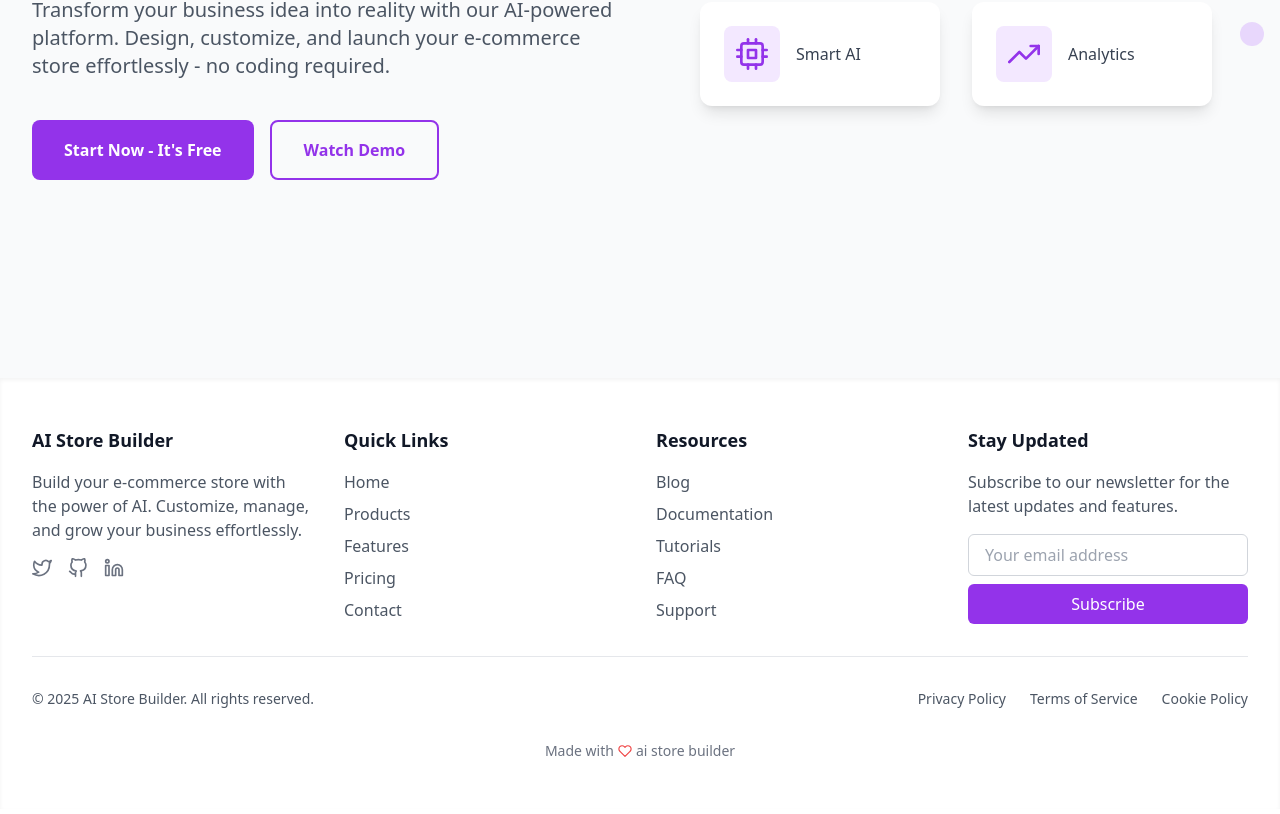
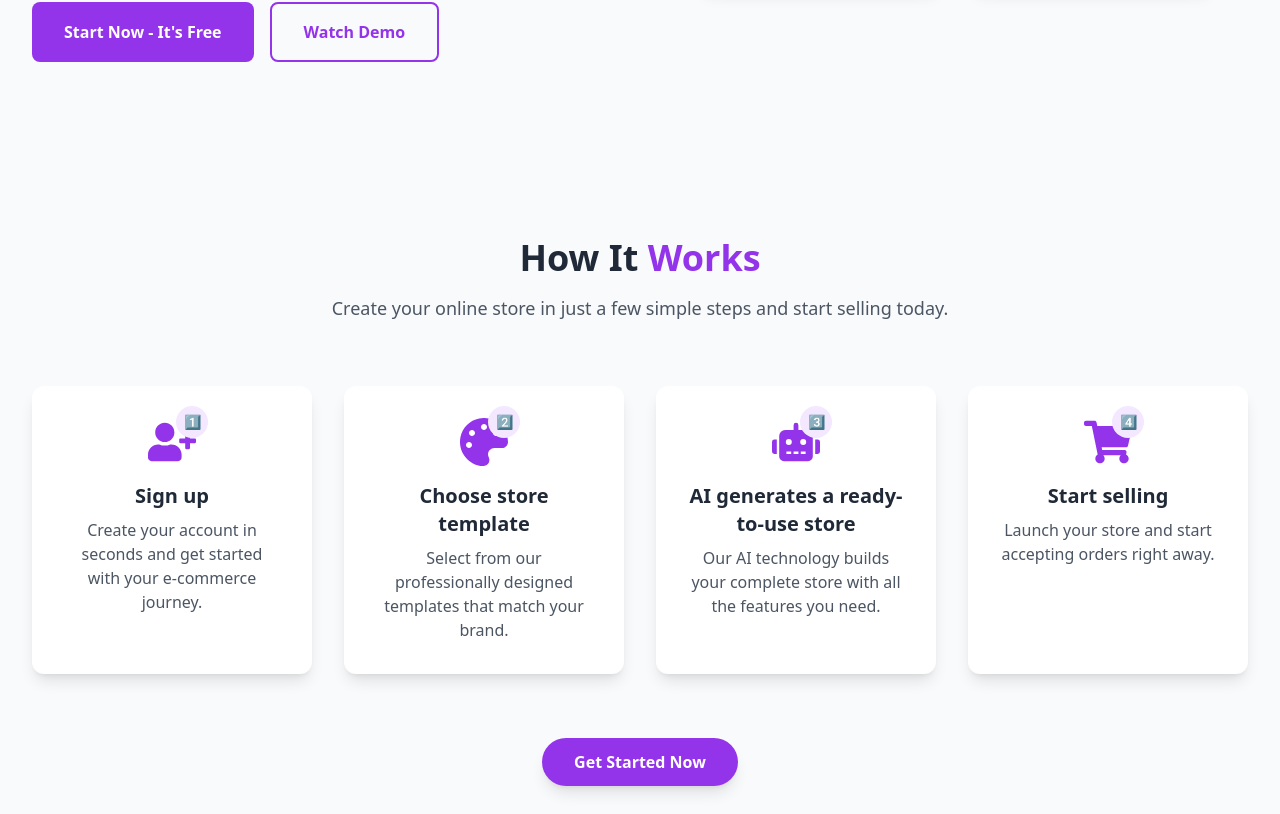
Before and after one commit to zobirofkir/wee-build-frontend, a React (Create React App) app: page / in a window 1280 px wide. Shown: the part 486-1300 px from the top of the page. Built offline with nearby package versions, Linux system fonts and the light colour scheme.

Commit message:
create how work component

```diff
--- a/src/App.js
+++ b/src/App.js
@@ -1,10 +1,13 @@
 import './App.css';
 import HeroComponent from './component/home/hero-component';
+import HowItWorkComponent from './component/home/how-it-work-component';
 
 function App() {
   return (
-    <div className="flex justify-center items-center h-screen">
+    <div>
       <HeroComponent />
+
+      <HowItWorkComponent />
     </div>
   );
 }
--- /dev/null
+++ b/src/component/home/how-it-work-component.js
@@ -0,0 +1,89 @@
+import React from "react";
+import { FaUserPlus, FaPalette, FaRobot, FaShoppingCart } from "react-icons/fa";
+
+const HowItWorkComponent = () => {
+  const steps = [
+    {
+      icon: (
+        <FaUserPlus className="text-4xl md:text-5xl text-purple-600 dark:text-purple-400" />
+      ),
+      number: "1️⃣",
+      title: "Sign up",
+      description:
+        "Create your account in seconds and get started with your e-commerce journey.",
+    },
+    {
+      icon: (
+        <FaPalette className="text-4xl md:text-5xl text-purple-600 dark:text-purple-400" />
+      ),
+      number: "2️⃣",
+      title: "Choose store template",
+      description:
+        "Select from our professionally designed templates that match your brand.",
+    },
+    {
+      icon: (
+        <FaRobot className="text-4xl md:text-5xl text-purple-600 dark:text-purple-400" />
+      ),
+      number: "3️⃣",
+      title: "AI generates a ready-to-use store",
+      description:
+        "Our AI technology builds your complete store with all the features you need.",
+    },
+    {
+      icon: (
+        <FaShoppingCart className="text-4xl md:text-5xl text-purple-600 dark:text-purple-400" />
+      ),
+      number: "4️⃣",
+      title: "Start selling",
+      description: "Launch your store and start accepting orders right away.",
+    },
+  ];
+
+  return (
+    <section className="py-16 md:py-24 bg-gray-50 dark:bg-gray-900 transition-colors duration-300">
+      <div className="container mx-auto px-4 md:px-8">
+        <div className="text-center mb-16">
+          <h2 className="text-3xl md:text-4xl font-bold mb-4 text-gray-800 dark:text-white">
+            How It{" "}
+            <span className="text-purple-600 dark:text-purple-400">Works</span>
+          </h2>
+          <p className="text-lg text-gray-600 dark:text-gray-300 max-w-2xl mx-auto">
+            Create your online store in just a few simple steps and start
+            selling today.
+          </p>
+        </div>
+
+        <div className="grid grid-cols-1 md:grid-cols-2 lg:grid-cols-4 gap-8">
+          {steps.map((step, index) => (
+            <div
+              key={index}
+              className="bg-white dark:bg-gray-800 rounded-xl shadow-lg p-8 flex flex-col items-center text-center transition-all duration-300 hover:shadow-xl hover:transform hover:-translate-y-1"
+            >
+              <div className="mb-4 relative">
+                <div className="absolute -top-3 -right-3 bg-purple-100 dark:bg-purple-900 rounded-full w-8 h-8 flex items-center justify-center">
+                  <span className="text-sm">{step.number}</span>
+                </div>
+                {step.icon}
+              </div>
+              <h3 className="text-xl font-bold mb-2 text-gray-800 dark:text-white">
+                {step.title}
+              </h3>
+              <p className="text-gray-600 dark:text-gray-300">
+                {step.description}
+              </p>
+            </div>
+          ))}
+        </div>
+
+        <div className="mt-16 text-center">
+          <button className="bg-purple-600 hover:bg-purple-700 text-white font-bold py-3 px-8 rounded-full transition-all duration-300 transform hover:scale-105 shadow-lg hover:shadow-xl">
+            Get Started Now
+          </button>
+        </div>
+      </div>
+    </section>
+  );
+};
+
+export default HowItWorkComponent;
```
